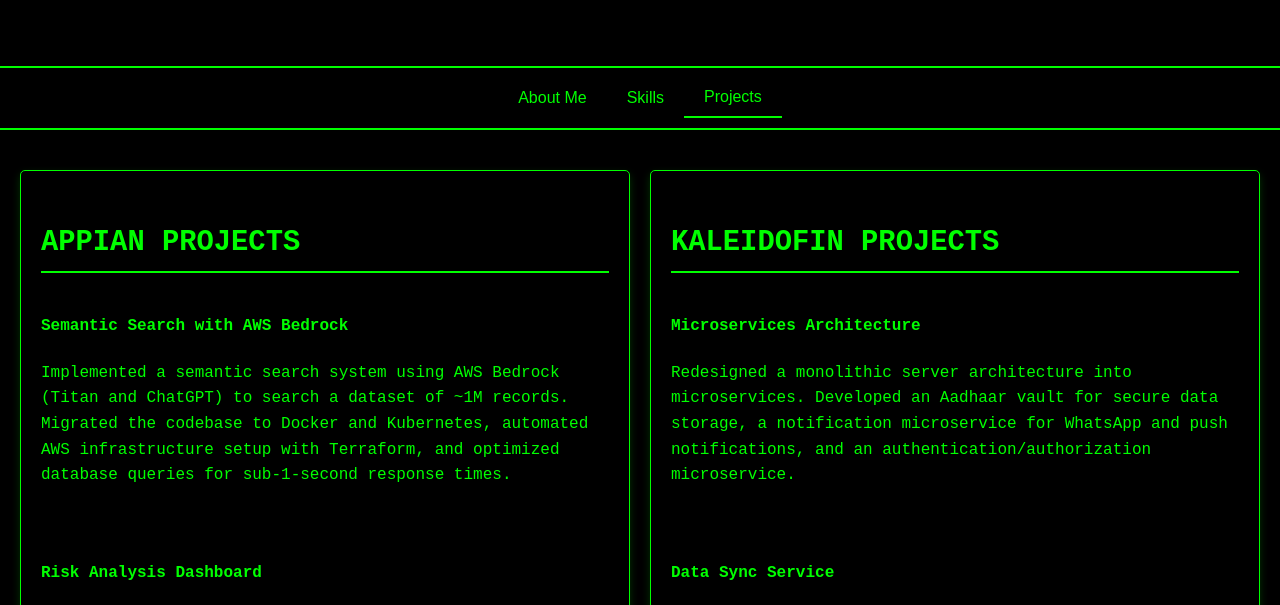
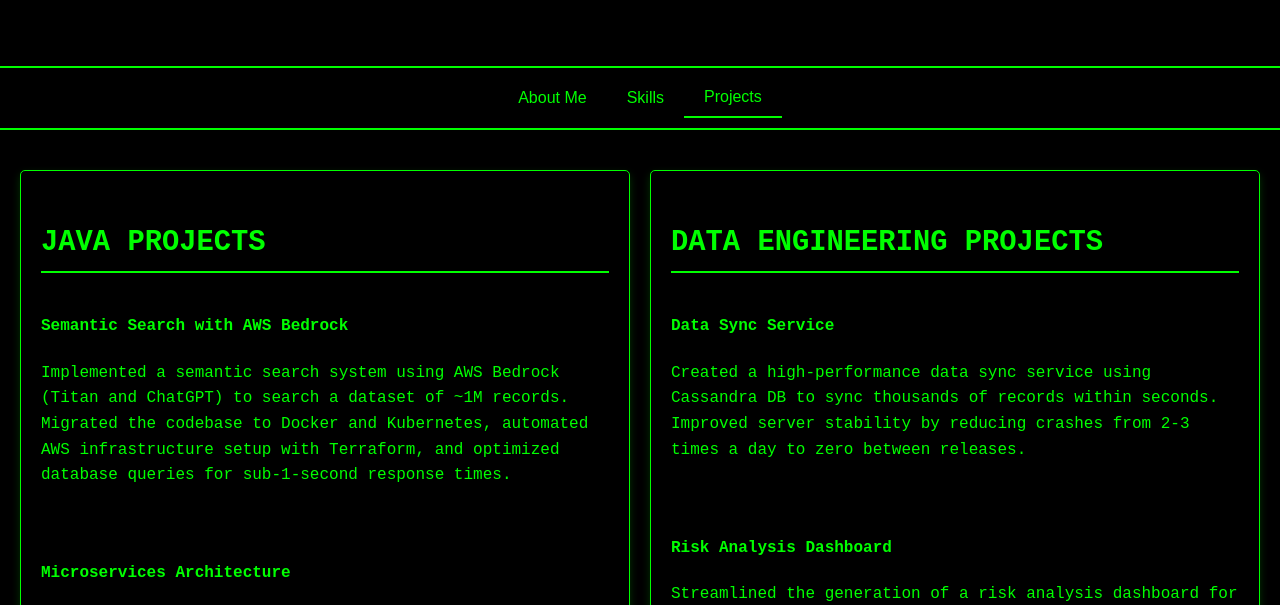
Before and after one commit to Sankar-A/sankar-a, a plain HTML site: page index.html in a window 1280 px wide. Both pictures are taken after a click on the button "Projects". Shown: the part 158-763 px from the top of the page. Drawn offline with nearby package versions, Linux system fonts and the light colour scheme.

Commit message:
Fix projects section.

```diff
--- a/index.html
+++ b/index.html
@@ -65,13 +65,32 @@
 
         <div class="tab-content" id="projects">
             <div class="projects-container">
-                <!-- Appian Projects -->
+                <!-- Java Projects -->
                 <div class="projects-category">
-                    <h3>Appian Projects</h3>
+                    <h3>Java Projects</h3>
                     <div class="projects-list">
                         <div class="project-item">
                             <h4>Semantic Search with AWS Bedrock</h4>
                             <p>Implemented a semantic search system using AWS Bedrock (Titan and ChatGPT) to search a dataset of ~1M records. Migrated the codebase to Docker and Kubernetes, automated AWS infrastructure setup with Terraform, and optimized database queries for sub-1-second response times.</p>
+                        </div>
+                        <div class="project-item">
+                            <h4>Microservices Architecture</h4>
+                            <p>Redesigned a monolithic server architecture into microservices. Developed an Aadhaar vault for secure data storage, a notification microservice for WhatsApp and push notifications, and an authentication/authorization microservice.</p>
+                        </div>
+                        <div class="project-item">
+                            <h4>Distributed Order Creation</h4>
+                            <p>Developed a distributed order creation system using Apache Ignite for BlackRock. Designed scalable frameworks for data aggregation and pivot views.</p>
+                        </div>
+                    </div>
+                </div>
+
+                <!-- Engineering Projects -->
+                <div class="projects-category">
+                    <h3>Data Engineering Projects</h3>
+                    <div class="projects-list">
+                        <div class="project-item">
+                            <h4>Data Sync Service</h4>
+                            <p>Created a high-performance data sync service using Cassandra DB to sync thousands of records within seconds. Improved server stability by reducing crashes from 2-3 times a day to zero between releases.</p>
                         </div>
                         <div class="project-item">
                             <h4>Risk Analysis Dashboard</h4>
@@ -80,25 +99,6 @@
                         <div class="project-item">
                             <h4>Data Warehouse Development</h4>
                             <p>Built and improved a data warehouse using AWS Athena, Glue, and Airflow. Designed scalable pipelines for efficient data processing and reporting.</p>
-                        </div>
-                    </div>
-                </div>
-
-                <!-- Kaleidofin Projects -->
-                <div class="projects-category">
-                    <h3>Kaleidofin Projects</h3>
-                    <div class="projects-list">
-                        <div class="project-item">
-                            <h4>Microservices Architecture</h4>
-                            <p>Redesigned a monolithic server architecture into microservices. Developed an Aadhaar vault for secure data storage, a notification microservice for WhatsApp and push notifications, and an authentication/authorization microservice.</p>
-                        </div>
-                        <div class="project-item">
-                            <h4>Data Sync Service</h4>
-                            <p>Created a high-performance data sync service using Cassandra DB to sync thousands of records within seconds. Improved server stability by reducing crashes from 2-3 times a day to zero between releases.</p>
-                        </div>
-                        <div class="project-item">
-                            <h4>Distributed Order Creation</h4>
-                            <p>Developed a distributed order creation system using Apache Ignite for BlackRock. Designed scalable frameworks for data aggregation and pivot views.</p>
                         </div>
                     </div>
                 </div>
```
